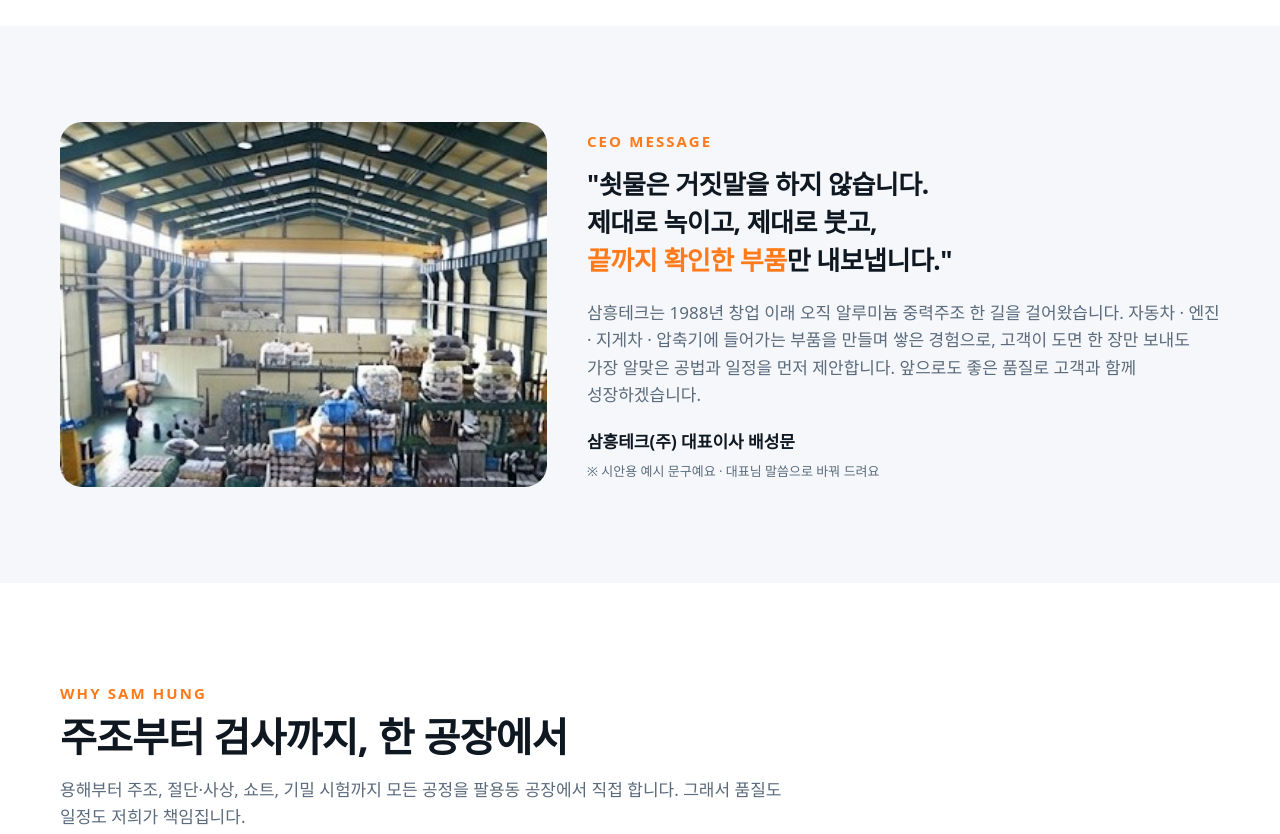
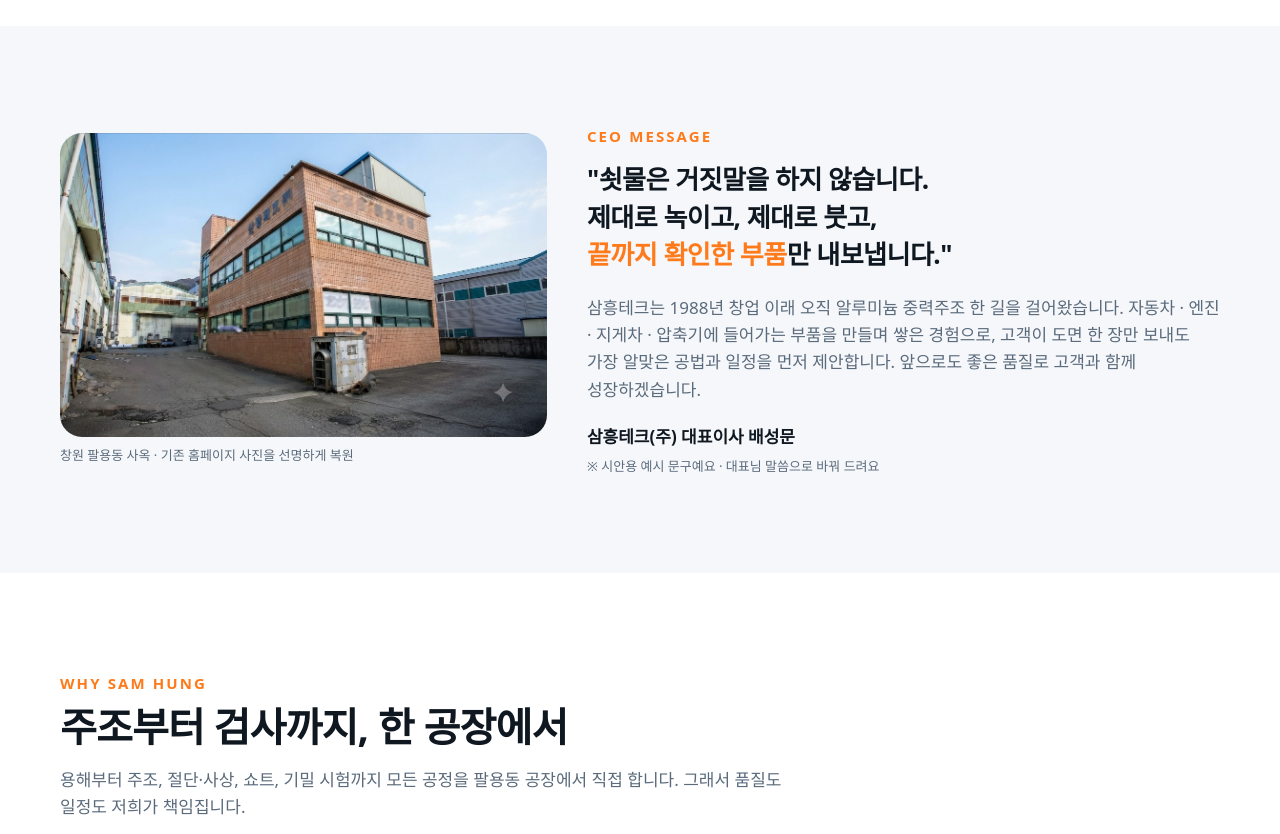
Before and after one commit to kisthestar1-boop/samhung-tech, a plain HTML site: page index.html in a window 1280 px wide. Shown: the part 1500-2334 px from the top of the page. Drawn offline with Linux system fonts and the light colour scheme; a web font is replaced by a local one.

Commit message:
Add files via upload

```diff
--- a/index.html
+++ b/index.html
@@ -175,11 +175,13 @@ nav{font-size:var(--t1);gap:24px}
 @media(max-width:760px){.apps{grid-template-columns:1fr;}.apps figure{aspect-ratio:16/10}}
 .who{display:grid;grid-template-columns:1fr 1fr;gap:16px}.who div{border-radius:20px;padding:32px;background:var(--ink);color:#fff}.who div:last-child{background:#1D2B3B}.who h3{font-size:var(--t3)}.who ul{margin:16px 0 24px;padding-left:20px;color:#C9D3DE}.who li{margin:6px 0}
 @media(max-width:760px){.who{grid-template-columns:1fr}}
-.ceo{display:grid;grid-template-columns:1fr 1.3fr;gap:40px;align-items:center}.ceo .ph{border-radius:22px;aspect-ratio:4/3;background:#111 url(img/up_plant1.jpg) center/cover}.ceo blockquote{margin:0;font-size:26px;font-weight:800;line-height:1.45;letter-spacing:-.02em}.ceo blockquote em{font-style:normal;color:var(--or)}.ceo p{color:var(--mu);margin:20px 0 0}.ceo .sg{margin-top:20px;font-weight:800}
+.ceo{display:grid;grid-template-columns:1fr 1.3fr;gap:40px;align-items:center}.ceo .ph{border-radius:22px;aspect-ratio:16/10;background:#111 url(img/exterior.jpg) center/cover}.ceo blockquote{margin:0;font-size:26px;font-weight:800;line-height:1.45;letter-spacing:-.02em}.ceo blockquote em{font-style:normal;color:var(--or)}.ceo p{color:var(--mu);margin:20px 0 0}.ceo .sg{margin-top:20px;font-weight:800}
 @media(max-width:860px){.ceo{grid-template-columns:1fr}.ceo blockquote{font-size:21px}}
 .gmap{position:absolute;inset:0;width:100%;height:100%;border:0;filter:grayscale(.35) contrast(1.05)}
 .aic{display:grid;gap:14px;max-width:640px;margin:0 auto}.aic .ch{gap:8px}.air{margin-top:6px;border-radius:16px;padding:18px 20px;background:#F5F7FA;display:none}.air.on{display:block}.air h4{margin:0 0 8px;font-size:19px}.air ul{margin:8px 0 0;padding-left:18px;color:var(--st)}.air .badge{display:inline-block;border-radius:99px;padding:4px 12px;font-weight:800;font-size:13px;margin-right:6px}
 .st{padding:0!important;overflow:hidden;display:flex;flex-direction:column}.st .si{display:block;aspect-ratio:16/10;background:#1B2633 center/cover;filter:saturate(.85) contrast(1.05)}.st{position:relative}.st:before{position:absolute;left:12px;top:12px;z-index:2;background:rgba(15,23,32,.8);color:#FFB37A!important;border-radius:8px;padding:3px 8px;margin:0}.st b{margin-top:16px!important}.st b,.st small{margin-left:20px;margin-right:20px}.st .eq{margin:12px 20px 20px!important;align-self:flex-start}
+@media(max-width:600px){header .w{gap:10px;height:64px}.logo b{font-size:20px;white-space:nowrap}.logo small{display:none}.logo svg{width:32px;height:32px}.lang{margin-left:auto}.lang button{padding:4px 6px;font-size:12px}header .btn{display:none}}
+html,body{overflow-x:hidden}.eqc{padding-right:64px!important}.eqc span{display:block}
 </style></head><body>
 
 <div class="pb"><div class="w"><span>📌 <b>찰칵홈 리뉴얼 시안</b> · 삼흥테크(주)를 위해 무료로 만든 예시예요</span><button data-open="ba">지금 사이트와 비교 보기</button></div></div>
@@ -216,7 +218,7 @@ nav{font-size:var(--t1);gap:24px}
 </div></section>
 
 <section class="alt" id="about"><div class="w"><div class="ceo">
- <div class="ph" role="img" aria-label="삼흥테크 공장 내부"></div>
+ <figure style="margin:0"><div class="ph" role="img" aria-label="삼흥테크 사옥 · 창원 팔용동"></div><figcaption style="font-size:13px;color:var(--mu);margin-top:8px">창원 팔용동 사옥 · 기존 홈페이지 사진을 선명하게 복원</figcaption></figure>
  <div><span class="k">CEO MESSAGE</span>
   <blockquote style="margin-top:12px">"쇳물은 거짓말을 하지 않습니다.<br>제대로 녹이고, 제대로 붓고,<br><em>끝까지 확인한 부품</em>만 내보냅니다."</blockquote>
   <p>삼흥테크는 1988년 창업 이래 오직 알루미늄 중력주조 한 길을 걸어왔습니다. 자동차 · 엔진 · 지게차 · 압축기에 들어가는 부품을 만들며 쌓은 경험으로, 고객이 도면 한 장만 보내도 가장 알맞은 공법과 일정을 먼저 제안합니다. 앞으로도 좋은 품질로 고객과 함께 성장하겠습니다.</p>
```
